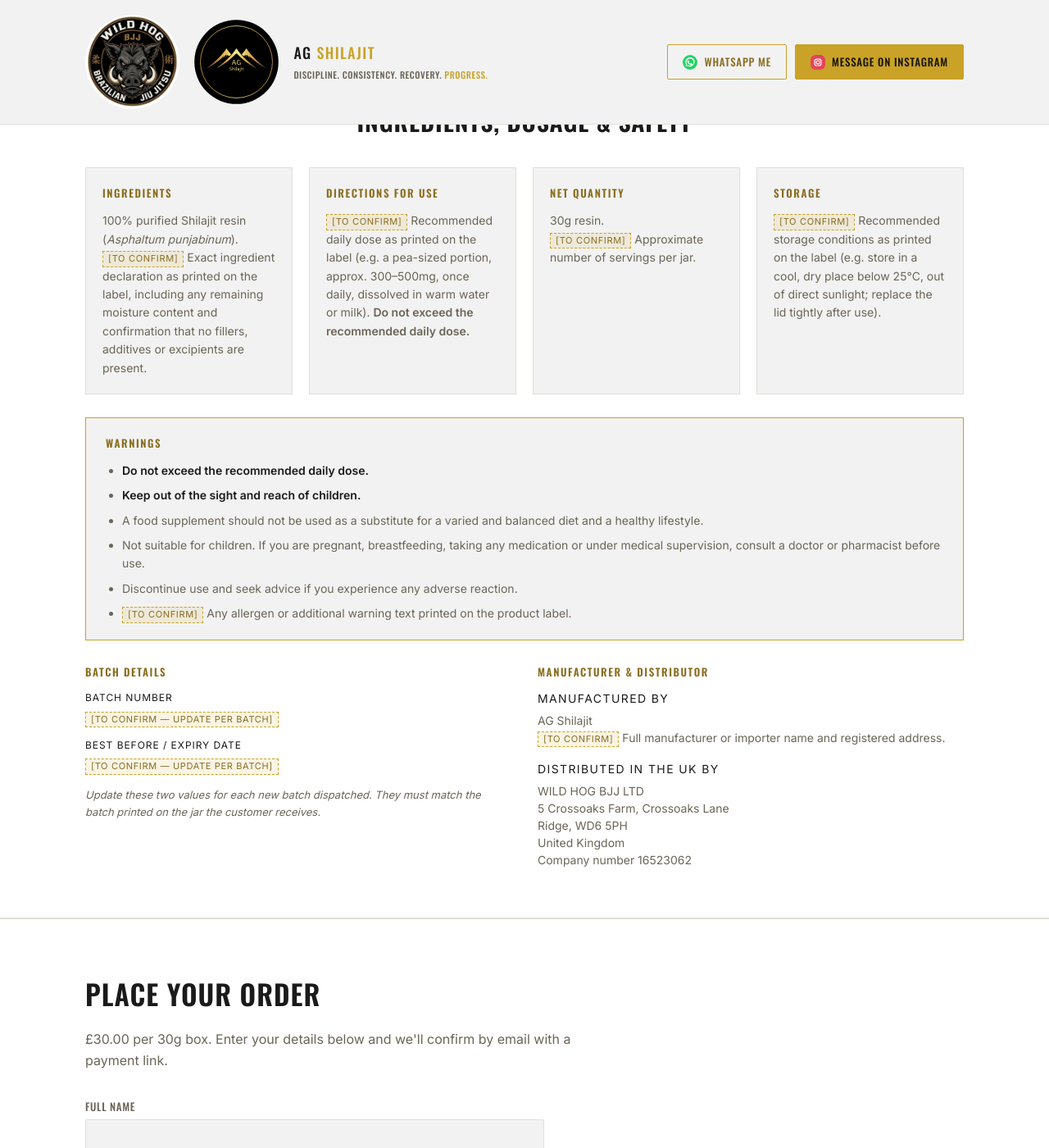
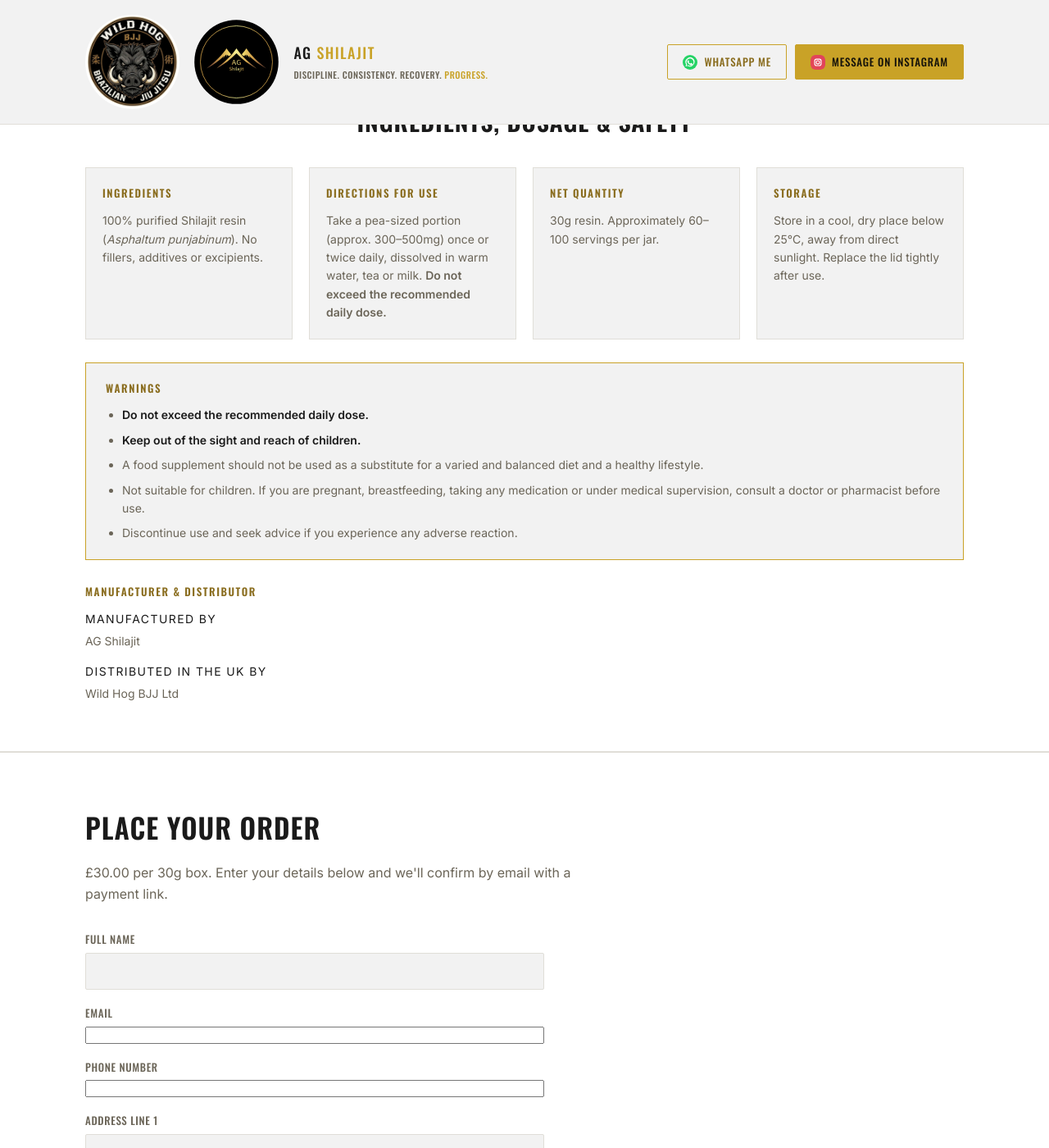
Before and after one commit to wildhogbjj/agshilajit-shop, a Jekyll site: the page index.html, which Jekyll copies as it is, in a window 1280 px wide and 1400 px high, scrolled down 3076 px. Shown: the whole window at 82% size. Built offline with Jekyll 4.4.1, drawn with Linux system fonts in a browser that asks for light colours.

Commit message:
Apply confirmed product info to the homepage
Propagate the verified ingredients, directions, net quantity, storage and
manufacturer block from ag-shilajit.html to index.html, matching 434057c.
Removes the last 9 [TO CONFIRM] markers from the customer-facing homepage
and drops the batch section for consistency with the other product pages.

Content is copied verbatim from ag-shilajit.html - same product, no new claims.

Co-Authored-By: Claude Opus 5 <noreply@anthropic.com>
Claude-Session: https://claude.ai/code/session_01QHEn8wwZattEDHTxMjxGiZ

```diff
--- a/index.html
+++ b/index.html
@@ -156,9 +156,6 @@ src="https://www.facebook.com/tr?id=YOUR_PIXEL_ID&amp;ev=PageView&amp;noscript=1
   </section>
 
 
-  <!-- Product Information - ingredients, dosage, statutory warnings, batch and
-       manufacturer details. Every [TO CONFIRM] marker is a value the site owner
-       must supply from the physical product label before this goes to customers. -->
   <section class="product-info" id="product-information">
     <div class="wrap">
       <div class="eyebrow center">Product Information</div>
@@ -167,19 +164,19 @@ src="https://www.facebook.com/tr?id=YOUR_PIXEL_ID&amp;ev=PageView&amp;noscript=1
       <div class="info-grid">
         <div class="info-card">
           <h3>Ingredients</h3>
-          <p>100% purified Shilajit resin (<em>Asphaltum punjabinum</em>). <span class="info-tbc">[TO CONFIRM]</span> Exact ingredient declaration as printed on the label, including any remaining moisture content and confirmation that no fillers, additives or excipients are present.</p>
+          <p>100% purified Shilajit resin (<em>Asphaltum punjabinum</em>). No fillers, additives or excipients.</p>
         </div>
         <div class="info-card">
           <h3>Directions for Use</h3>
-          <p><span class="info-tbc">[TO CONFIRM]</span> Recommended daily dose as printed on the label (e.g. a pea-sized portion, approx. 300&ndash;500mg, once daily, dissolved in warm water or milk). <strong>Do not exceed the recommended daily dose.</strong></p>
+          <p>Take a pea-sized portion (approx. 300&ndash;500mg) once or twice daily, dissolved in warm water, tea or milk. <strong>Do not exceed the recommended daily dose.</strong></p>
         </div>
         <div class="info-card">
           <h3>Net Quantity</h3>
-          <p>30g resin.<br><span class="info-tbc">[TO CONFIRM]</span> Approximate number of servings per jar.</p>
+          <p>30g resin. Approximately 60&ndash;100 servings per jar.</p>
         </div>
         <div class="info-card">
           <h3>Storage</h3>
-          <p><span class="info-tbc">[TO CONFIRM]</span> Recommended storage conditions as printed on the label (e.g. store in a cool, dry place below 25&deg;C, out of direct sunlight; replace the lid tightly after use).</p>
+          <p>Store in a cool, dry place below 25&deg;C, away from direct sunlight. Replace the lid tightly after use.</p>
         </div>
       </div>
 
@@ -191,35 +188,15 @@ src="https://www.facebook.com/tr?id=YOUR_PIXEL_ID&amp;ev=PageView&amp;noscript=1
           <li>A food supplement should not be used as a substitute for a varied and balanced diet and a healthy lifestyle.</li>
           <li>Not suitable for children. If you are pregnant, breastfeeding, taking any medication or under medical supervision, consult a doctor or pharmacist before use.</li>
           <li>Discontinue use and seek advice if you experience any adverse reaction.</li>
-          <li><span class="info-tbc">[TO CONFIRM]</span> Any allergen or additional warning text printed on the product label.</li>
         </ul>
       </div>
 
-      <div class="info-columns">
-        <div class="info-batch">
-          <h3>Batch Details</h3>
-          <dl>
-            <dt>Batch number</dt>
-            <dd><span class="info-tbc">[TO CONFIRM &mdash; update per batch]</span></dd>
-            <dt>Best before / expiry date</dt>
-            <dd><span class="info-tbc">[TO CONFIRM &mdash; update per batch]</span></dd>
-          </dl>
-          <p class="info-note">Update these two values for each new batch dispatched. They must match the batch printed on the jar the customer receives.</p>
-        </div>
-
-        <div class="info-address">
-          <h3>Manufacturer &amp; Distributor</h3>
-          <p class="info-block-label">Manufactured by</p>
-          <p>AG Shilajit<br><span class="info-tbc">[TO CONFIRM]</span> Full manufacturer or importer name and registered address.</p>
-          <p class="info-block-label">Distributed in the UK by</p>
-          <p>
-            WILD HOG BJJ LTD<br>
-            5 Crossoaks Farm, Crossoaks Lane<br>
-            Ridge, WD6 5PH<br>
-            United Kingdom<br>
-            Company number 16523062
-          </p>
-        </div>
+      <div class="info-address">
+        <h3>Manufacturer &amp; Distributor</h3>
+        <p class="info-block-label">Manufactured by</p>
+        <p>AG Shilajit</p>
+        <p class="info-block-label">Distributed in the UK by</p>
+        <p>Wild Hog BJJ Ltd</p>
       </div>
     </div>
   </section>
```
